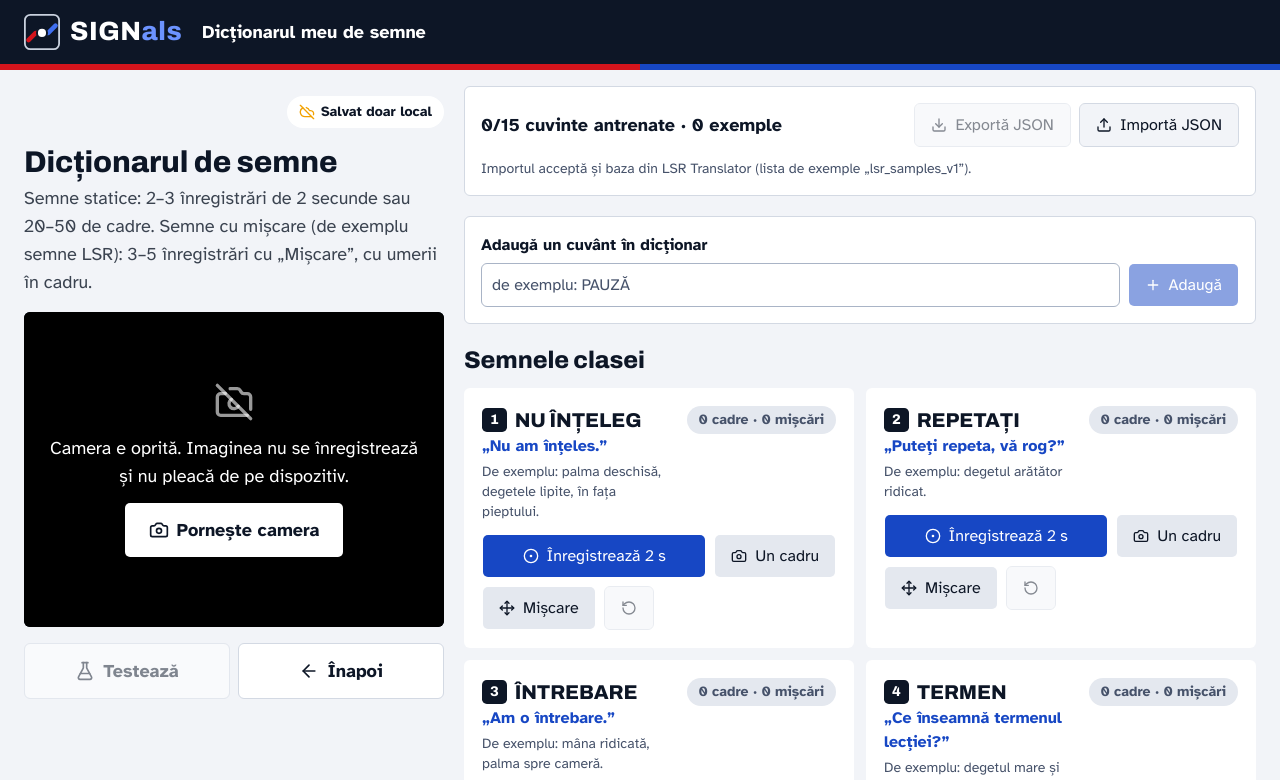
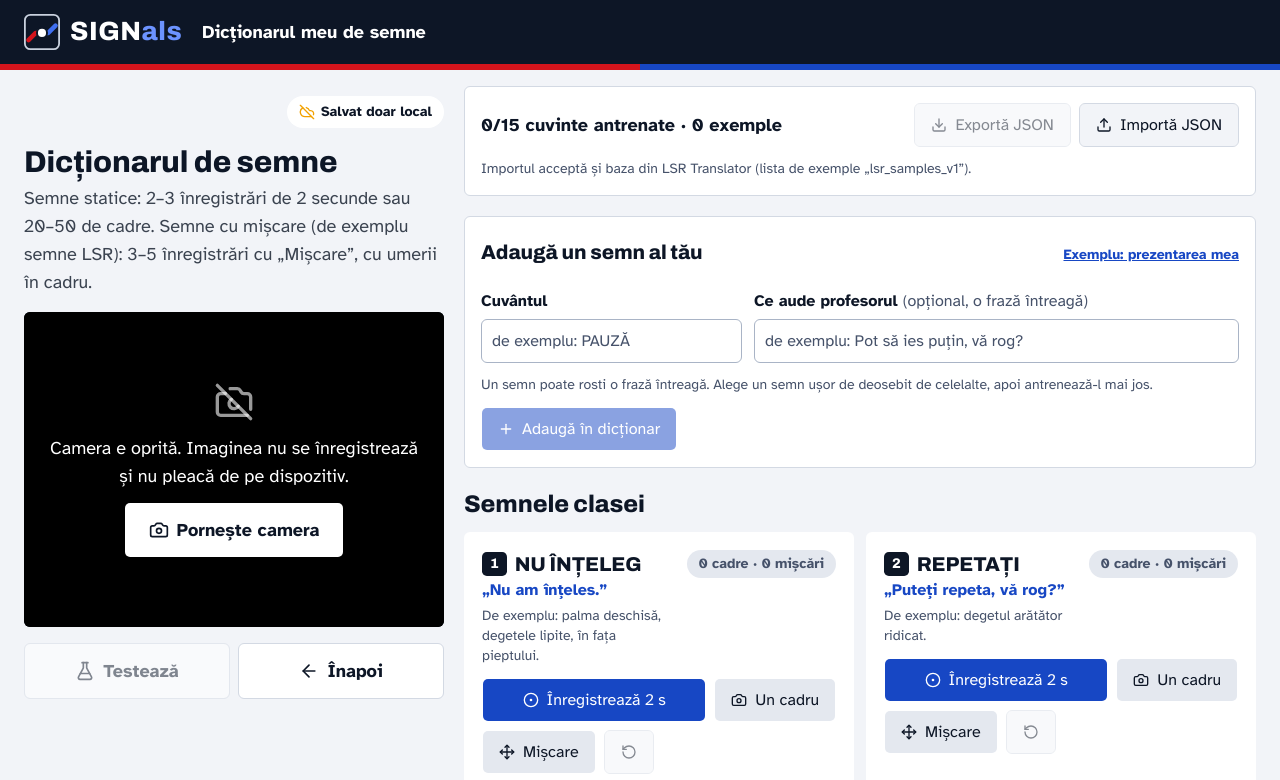
Before and after one commit to floreastefanpeter-eng/xclsv.ideas, a Next.js app: page /elev/antrenare in a window 1280 px wide. Shown: the top 780 px of the page. Built offline with nearby package versions, Linux system fonts and the light colour scheme; no server answers.

Commit message:
Custom signs can speak a full sentence (with a self-introduction example); updated demo script
Co-Authored-By: Claude Opus 5.5 <noreply@anthropic.com>

```diff
--- a/src/components/screens/training-screen.tsx
+++ b/src/components/screens/training-screen.tsx
@@ -61,6 +61,8 @@ export default function TrainingScreen() {
   const [lastRecognized, setLastRecognized] = useState<string | null>(null);
   const [message, setMessage] = useState<{ ok: boolean; text: string } | null>(null);
   const [newWord, setNewWord] = useState("");
+  /** Fraza rostită la profesor pentru cuvântul nou (opțională: altfel se rostește cuvântul). */
+  const [newPhrase, setNewPhrase] = useState("");
 
   const phaseRef = useRef<Phase>(phase);
   const collected = useRef<number[][]>([]);
@@ -466,25 +468,61 @@ export default function TrainingScreen() {
         </div>
 
         <form
-          className="flex flex-col gap-2 rounded-xl bg-white p-4 border border-border sm:flex-row sm:items-end"
+          className="flex flex-col gap-3 rounded-xl border border-border bg-white p-4"
           onSubmit={(e) => {
             e.preventDefault();
-            const id = addWord(newWord);
+            const id = addWord(newWord, newPhrase);
             if (id) {
-              setMessage({ ok: true, text: `„${newWord.trim().toUpperCase()}” a fost adăugat în dicționar. Antrenează-l mai jos.` });
+              setMessage({
+                ok: true,
+                text: newPhrase.trim()
+                  ? `„${newWord.trim().toUpperCase()}” a fost adăugat: semnul lui va rosti „${newPhrase.trim()}”. Antrenează-l mai jos.`
+                  : `„${newWord.trim().toUpperCase()}” a fost adăugat în dicționar. Antrenează-l mai jos.`,
+              });
               setNewWord("");
+              setNewPhrase("");
             }
           }}
         >
-          <div className="flex-1 space-y-1.5">
-            <label htmlFor="new-word" className="block font-bold">
-              Adaugă un cuvânt în dicționar
-            </label>
-            <Input id="new-word" value={newWord} onChange={(e) => setNewWord(e.target.value)} placeholder="de exemplu: PAUZĂ" />
+          <div className="flex flex-wrap items-baseline justify-between gap-2">
+            <h2 className="font-display text-xl font-extrabold">Adaugă un semn al tău</h2>
+            <button
+              type="button"
+              className="min-h-11 text-sm font-bold text-elev underline"
+              onClick={() => {
+                setNewWord("PREZENTARE");
+                setNewPhrase("Bună! Sunt elev la Colegiul Național de Informatică Tudor Vianu.");
+              }}
+            >
+              Exemplu: prezentarea mea
+            </button>
           </div>
-          <Button type="submit" disabled={!newWord.trim()}>
+          <div className="grid gap-3 sm:grid-cols-[minmax(0,0.7fr)_minmax(0,1.3fr)]">
+            <div className="space-y-1.5">
+              <label htmlFor="new-word" className="block font-bold">
+                Cuvântul
+              </label>
+              <Input id="new-word" value={newWord} onChange={(e) => setNewWord(e.target.value)} placeholder="de exemplu: PAUZĂ" />
+            </div>
+            <div className="space-y-1.5">
+              <label htmlFor="new-phrase" className="block font-bold">
+                Ce aude profesorul <span className="font-normal text-muted-foreground">(opțional, o frază întreagă)</span>
+              </label>
+              <Input
+                id="new-phrase"
+                value={newPhrase}
+                onChange={(e) => setNewPhrase(e.target.value)}
+                maxLength={300}
+                placeholder="de exemplu: Pot să ies puțin, vă rog?"
+              />
+            </div>
+          </div>
+          <p className="text-sm text-muted-foreground">
+            Un semn poate rosti o frază întreagă. Alege un semn ușor de deosebit de celelalte, apoi antrenează-l mai jos.
+          </p>
+          <Button type="submit" disabled={!newWord.trim()} className="self-start">
             <Plus aria-hidden />
-            Adaugă
+            Adaugă în dicționar
           </Button>
         </form>
 
```
Also changed, not shown: 1 other file (tests, documents, lock files or other folders).
